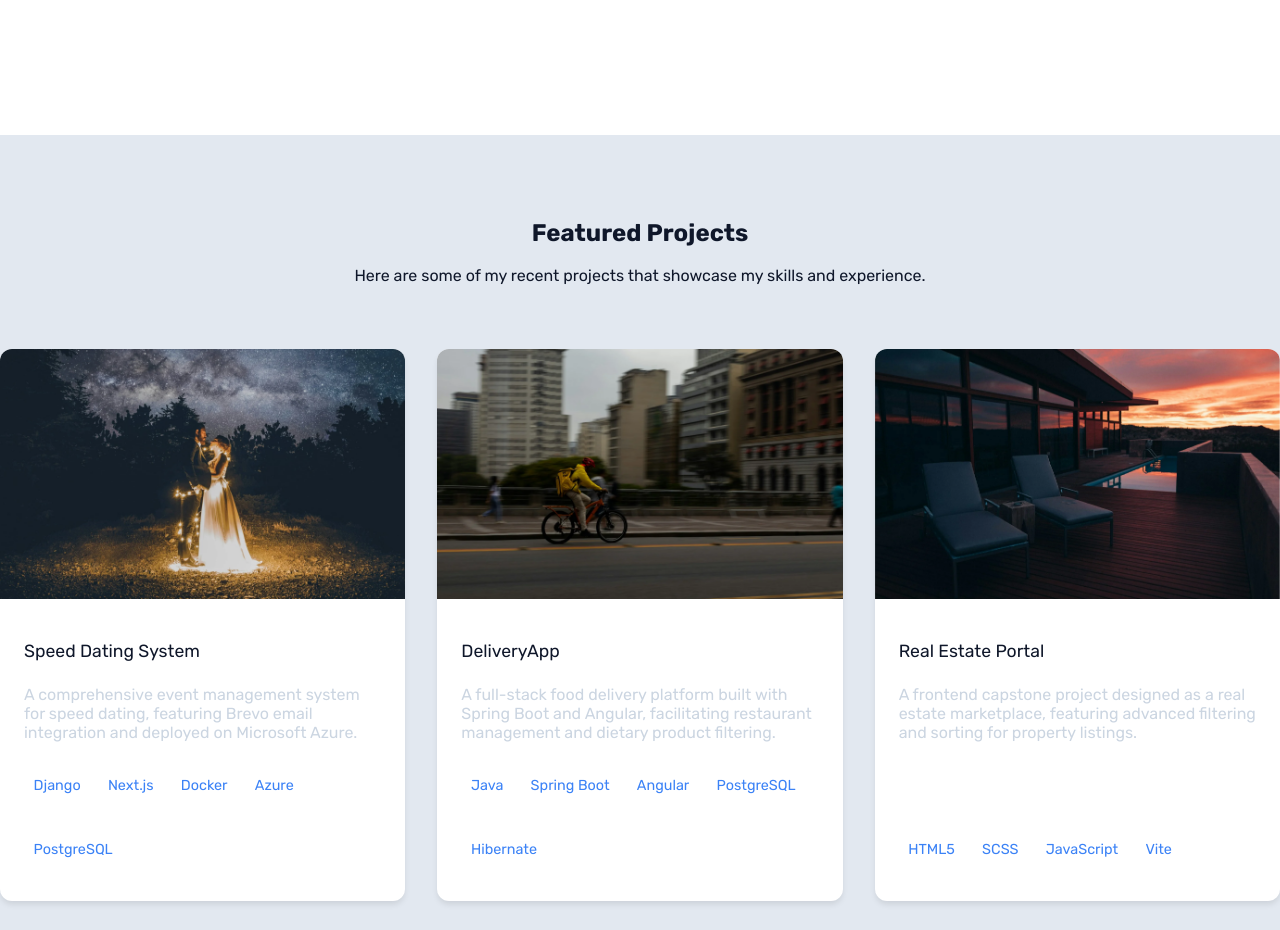
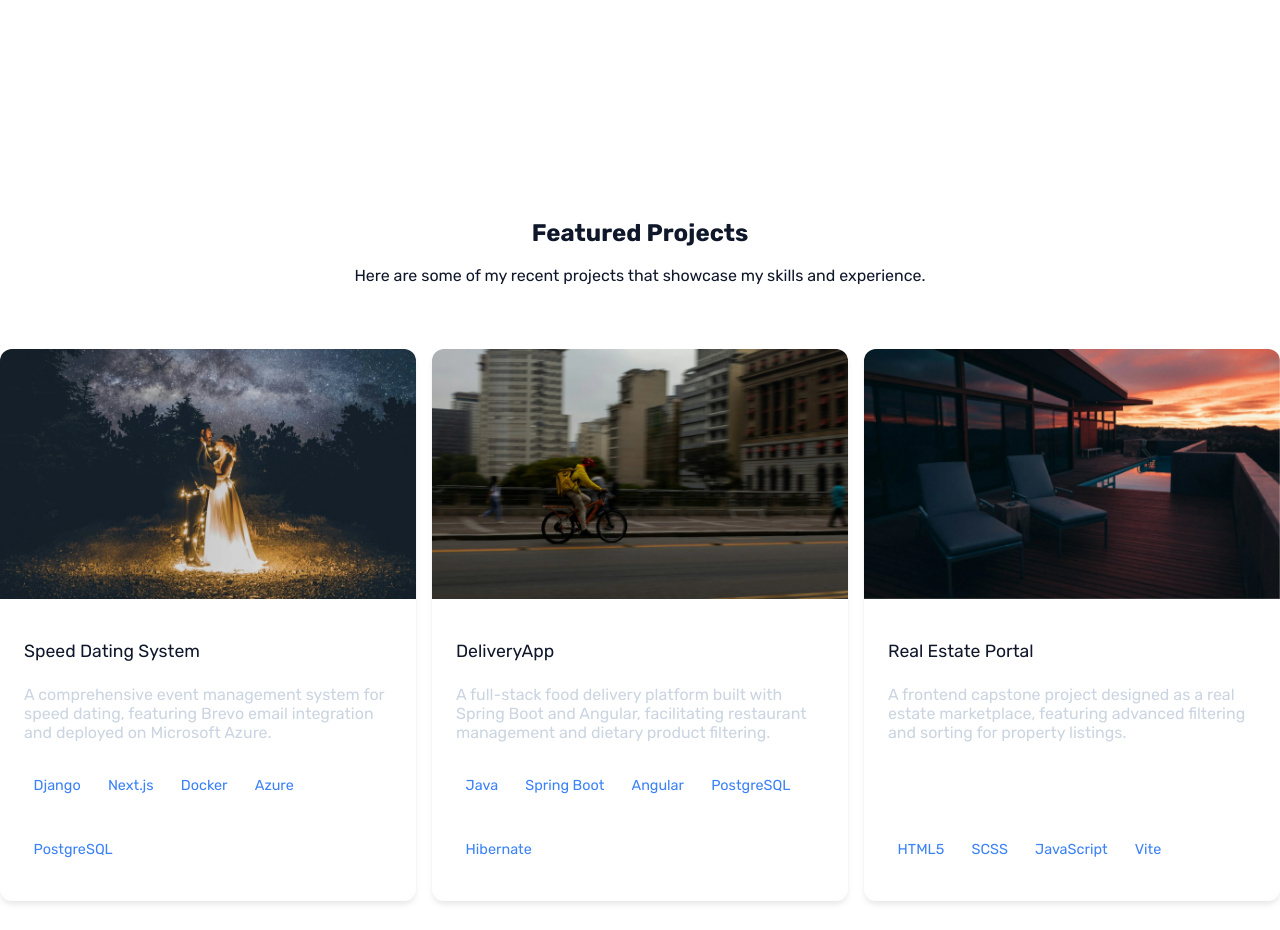
Before and after one commit to Mattias988/MKorsakowsky-V2, a Next.js app in the folder frontend/: page / in a window 1280 px wide. Shown: the part 4440-5370 px from the top of the page. Built offline with nearby package versions, Linux system fonts and the light colour scheme; no server answers.

Commit message:
style: adjust layout and responsiveness in FeaturedProjects component

```diff
--- a/frontend/src/sections/FeaturedProjects/FeaturedProjects.module.scss
+++ b/frontend/src/sections/FeaturedProjects/FeaturedProjects.module.scss
@@ -3,17 +3,17 @@
 
 .featuredProjectsContainer {
   @include mixins.section-defaults;
-  background-color: v.$raw-slate-200;
 
 
   .projectsCardsContainer{
     width: 100%;
     margin: 0 auto;
-    max-width: 1540px;
+    max-width: 1400px;
     display: grid;
-    grid-template-columns: repeat(auto-fit, minmax(300px, 1fr));
-    gap: 2rem;
+    grid-template-columns: repeat(auto-fit, minmax(280px, 1fr));
+    align-items: stretch;
+    gap: 1rem;
     overflow-x: auto;
-    padding-bottom: 1rem;
+    padding-bottom: 2rem;
   }
 }
--- a/frontend/src/sections/FeaturedProjects/FeaturedProjects.tsx
+++ b/frontend/src/sections/FeaturedProjects/FeaturedProjects.tsx
@@ -1,4 +1,4 @@
-import TitleAndDesc from "@/components/TitleAndDesc/TitleAndDesc";
+    import TitleAndDesc from "@/components/TitleAndDesc/TitleAndDesc";
 import {featuredProjectsTitleAndDesc} from "@/data/featuredProjects";
 import styles from "./FeaturedProjects.module.scss";
 import ProjectCard from "@/components/ProjectCard/ProjectCard";
```
